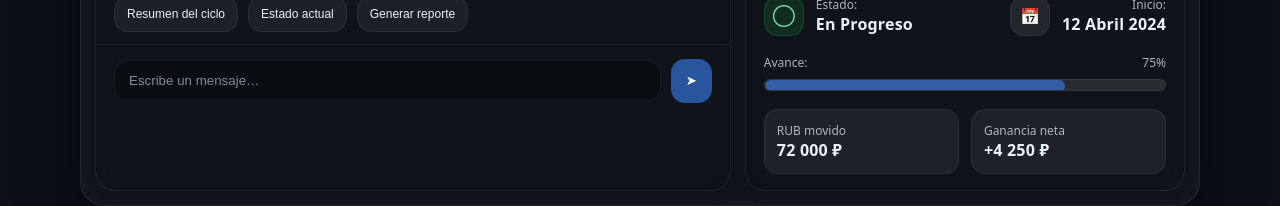
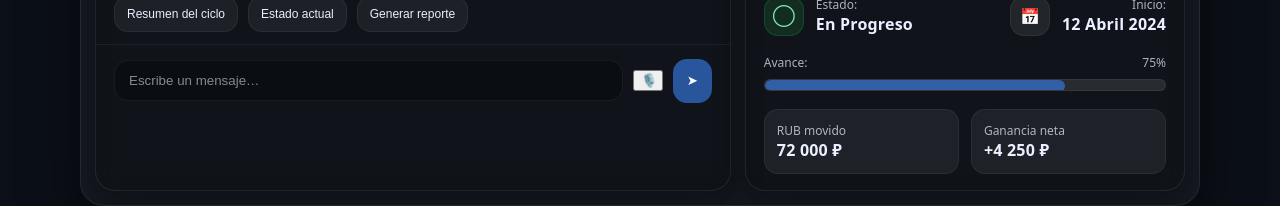
Before and after one commit to Crisfff/Elara-AI, a website: page public/index.html in a window 1280 px wide. Shown: the part 563-769 px from the top of the page. Drawn offline with Linux system fonts and the light colour scheme.

Commit message:
Update index.html

```diff
--- a/public/index.html
+++ b/public/index.html
@@ -36,6 +36,10 @@
 
             <div class="composer">
               <input id="chatInput" type="text" placeholder="Escribe un mensaje…" />
+
+              <!-- Voice button -->
+              <button id="voiceBtn" class="voice" title="Hablar">🎙️</button>
+
               <button id="sendBtn" class="send" title="Enviar">➤</button>
             </div>
           </section>
```
